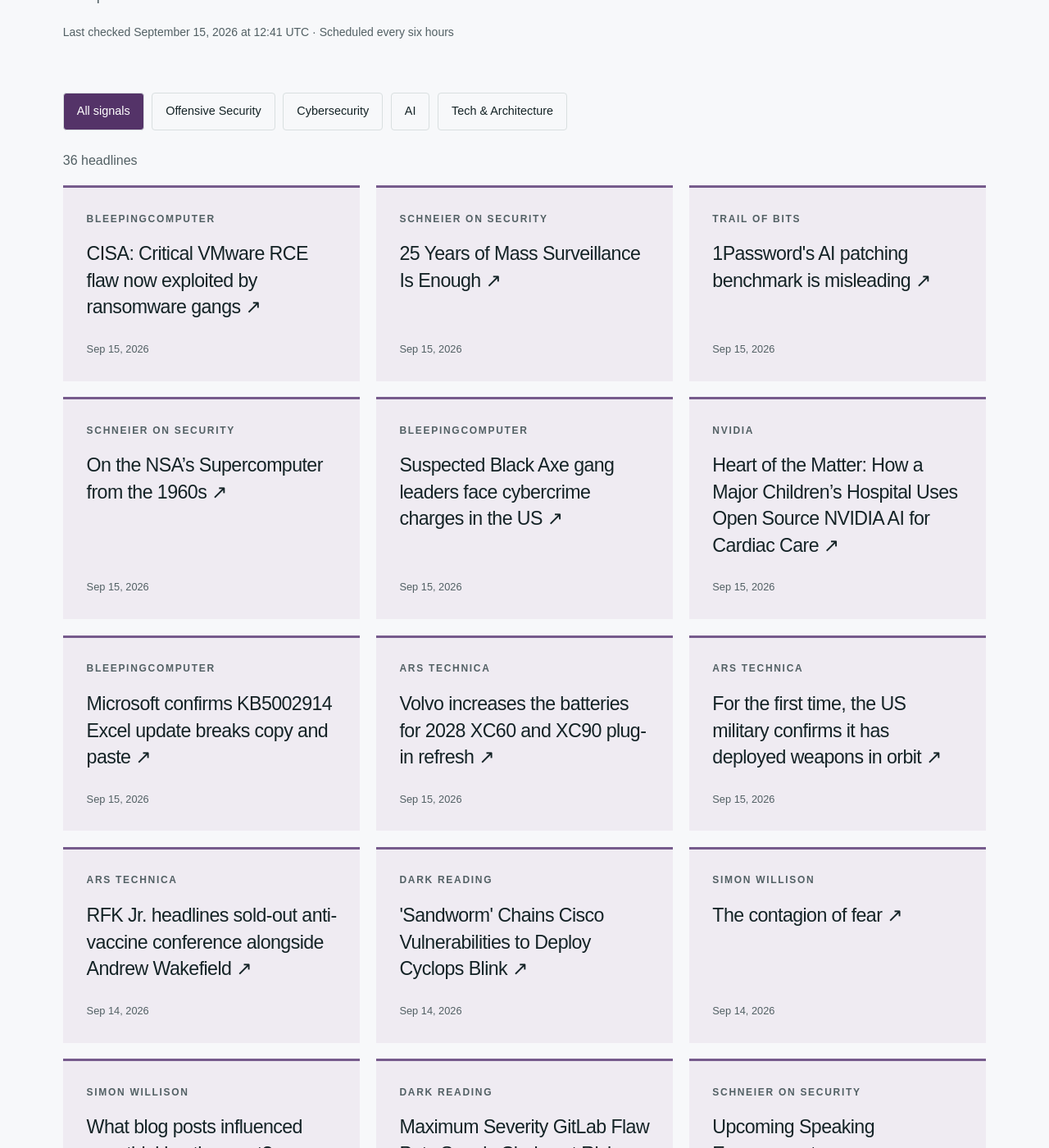
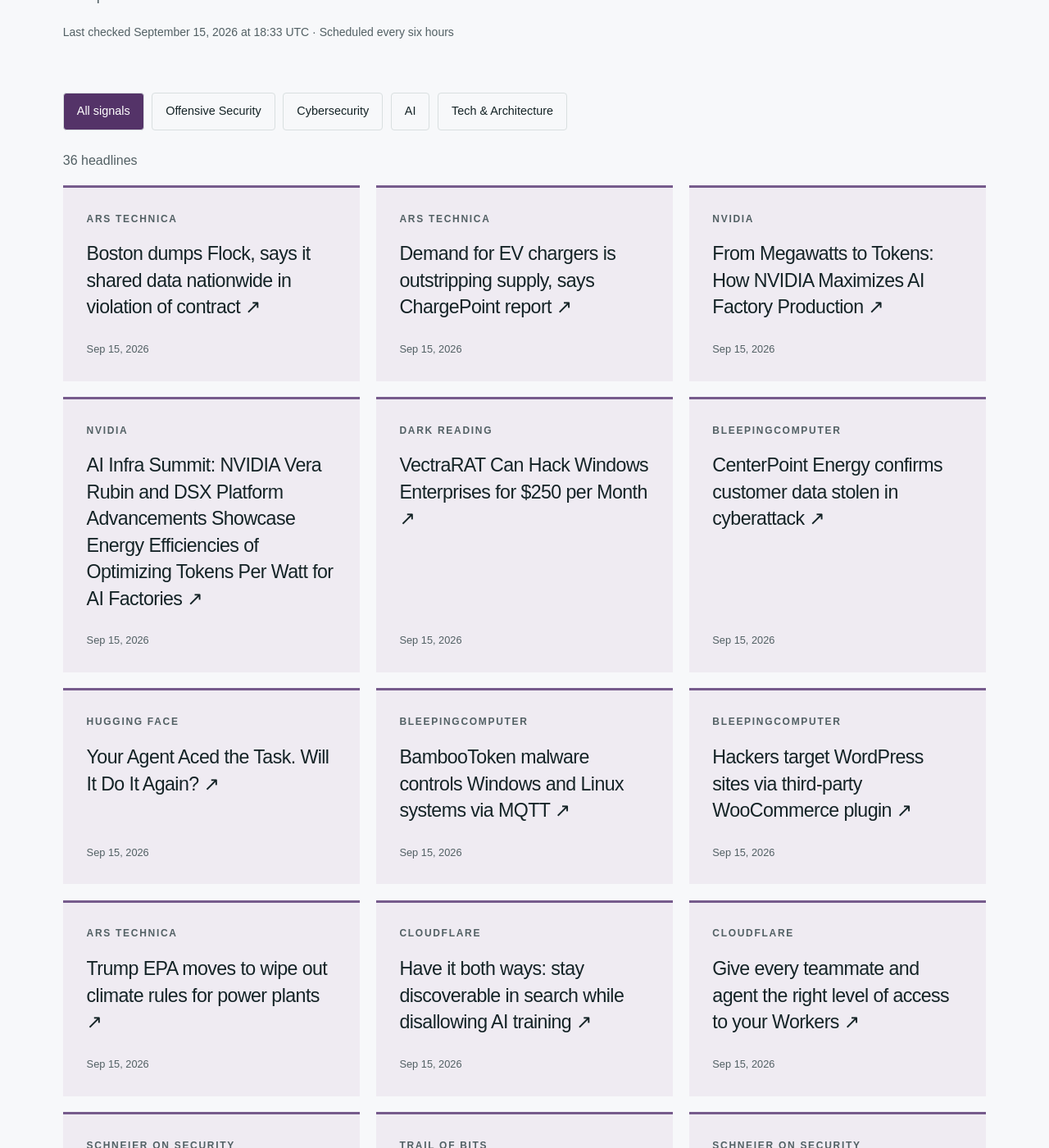
Before and after one commit to hntk/hntk.github.io, a Jekyll site: the page built from news/index.html, in a window 1280 px wide and 1400 px high, scrolled down 375 px. Shown: the whole window at 82% size. Built offline with Jekyll 4.4.1, drawn with Linux system fonts in a browser that asks for light colours; some of the changed text lies outside the part shown.

Commit message:
Refresh News and Signals

```diff
--- a/_data/news.json
+++ b/_data/news.json
@@ -1,13 +1,101 @@
 {
-  "updated": "2026-09-15T12:41:01.303757+00:00",
+  "updated": "2026-09-15T18:33:18.183080+00:00",
   "items": [
     {
-      "title": "CISA: Critical VMware RCE flaw now exploited by ransomware gangs",
-      "url": "https://www.bleepingcomputer.com/news/security/cisa-critical-vmware-vcenter-rce-flaw-now-exploited-by-ransomware-gangs/",
-      "published": "2026-09-15T12:16:32+00:00",
+      "title": "Boston dumps Flock, says it shared data nationwide in violation of contract",
+      "url": "https://arstechnica.com/tech-policy/2026/09/boston-dumps-flock-says-it-shared-data-nationwide-in-violation-of-contract/",
+      "published": "2026-09-15T18:14:11+00:00",
+      "source": "Ars Technica",
+      "source_id": "ars-technica",
+      "category": "tech-architecture"
+    },
+    {
+      "title": "Demand for EV chargers is outstripping supply, says ChargePoint report",
+      "url": "https://arstechnica.com/cars/2026/09/ev-charging-infrastructure-is-still-lagging-adoption-report-says/",
+      "published": "2026-09-15T17:58:09+00:00",
+      "source": "Ars Technica",
+      "source_id": "ars-technica",
+      "category": "tech-architecture"
+    },
+    {
+      "title": "From Megawatts to Tokens: How NVIDIA Maximizes AI Factory Production",
+      "url": "https://blogs.nvidia.com/blog/from-megawatts-to-tokens-how-nvidia-maximizes-ai-factory-production/",
+      "published": "2026-09-15T16:55:59+00:00",
+      "source": "NVIDIA",
+      "source_id": "nvidia",
+      "category": "ai"
+    },
+    {
+      "title": "AI Infra Summit: NVIDIA Vera Rubin and DSX Platform Advancements Showcase Energy Efficiencies of Optimizing Tokens Per Watt for AI Factories",
+      "url": "https://blogs.nvidia.com/blog/ai-infra-summit-vera-rubin-dsx-energy-efficiencies-tokens-per-watt-ai-factories/",
+      "published": "2026-09-15T16:55:40+00:00",
+      "source": "NVIDIA",
+      "source_id": "nvidia",
+      "category": "ai"
+    },
+    {
+      "title": "VectraRAT Can Hack Windows Enterprises for $250 per Month",
+      "url": "https://www.darkreading.com/endpoint-security/vectrarat-hack-windows-enterprises",
+      "published": "2026-09-15T16:45:37+00:00",
+      "source": "Dark Reading",
+      "source_id": "dark-reading",
+      "category": "cybersecurity"
+    },
+    {
+      "title": "CenterPoint Energy confirms customer data stolen in cyberattack",
+      "url": "https://www.bleepingcomputer.com/news/security/centerpoint-energy-confirms-customer-data-stolen-in-cyberattack/",
+      "published": "2026-09-15T16:40:14+00:00",
       "source": "BleepingComputer",
       "source_id": "bleepingcomputer",
       "category": "cybersecurity"
+    },
+    {
+      "title": "Your Agent Aced the Task. Will It Do It Again?",
+      "url": "https://huggingface.co/blog/ibm-research/altk-evolve-consistency",
+      "published": "2026-09-15T16:00:44+00:00",
+      "source": "Hugging Face",
+      "source_id": "hugging-face",
+      "category": "ai"
+    },
+    {
+      "title": "BambooToken malware controls Windows and Linux systems via MQTT",
+      "url": "https://www.bleepingcomputer.com/news/security/bambootoken-malware-controls-windows-and-linux-systems-via-mqtt/",
+      "published": "2026-09-15T15:00:00+00:00",
+      "source": "BleepingComputer",
+      "source_id": "bleepingcomputer",
+      "category": "cybersecurity"
+    },
+    {
+      "title": "Hackers target WordPress sites via third-party WooCommerce plugin",
+      "url": "https://www.bleepingcomputer.com/news/security/hackers-target-wordpress-sites-via-third-party-woocommerce-plugin/",
+      "published": "2026-09-15T14:45:10+00:00",
+      "source": "BleepingComputer",
+      "source_id": "bleepingcomputer",
+      "category": "cybersecurity"
+    },
+    {
+      "title": "Trump EPA moves to wipe out climate rules for power plants",
+      "url": "https://arstechnica.com/science/2026/09/epa-seeks-to-eliminate-remaining-greenhouse-gas-rules-for-power-plants/",
+      "published": "2026-09-15T13:43:51+00:00",
+      "source": "Ars Technica",
+      "source_id": "ars-technica",
+      "category": "tech-architecture"
+    },
+    {
+      "title": "Have it both ways: stay discoverable in search while disallowing AI training",
+      "url": "https://blog.cloudflare.com/accountable-mixed-use-ai-crawlers/",
+      "published": "2026-09-15T13:00:00+00:00",
+      "source": "Cloudflare",
+      "source_id": "cloudflare",
+      "category": "tech-architecture"
+    },
+    {
+      "title": "Give every teammate and agent the right level of access to your Workers",
+      "url": "https://blog.cloudflare.com/workers-granular-authorization/",
+      "published": "2026-09-15T13:00:00+00:00",
+      "source": "Cloudflare",
+      "source_id": "cloudflare",
+      "category": "tech-architecture"
     },
     {
       "title": "25 Years of Mass Surveillance Is Enough",
@@ -34,52 +122,12 @@
       "category": "cybersecurity"
     },
     {
-      "title": "Suspected Black Axe gang leaders face cybercrime charges in the US",
-      "url": "https://www.bleepingcomputer.com/news/security/black-axe-gang-members-extradited-to-us-face-cybercrime-charges/",
-      "published": "2026-09-15T09:50:25+00:00",
-      "source": "BleepingComputer",
-      "source_id": "bleepingcomputer",
-      "category": "cybersecurity"
-    },
-    {
       "title": "Heart of the Matter: How a Major Children’s Hospital Uses Open Source NVIDIA AI for Cardiac Care",
       "url": "https://blogs.nvidia.com/blog/childrens-hospital-open-source-ai-cardiac-care/",
       "published": "2026-09-15T09:00:42+00:00",
       "source": "NVIDIA",
       "source_id": "nvidia",
       "category": "ai"
-    },
-    {
-      "title": "Microsoft confirms KB5002914 Excel update breaks copy and paste",
-      "url": "https://www.bleepingcomputer.com/news/microsoft/microsoft-september-kb5002914-security-update-breaks-excel-copy-and-paste/",
-      "published": "2026-09-15T08:40:20+00:00",
-      "source": "BleepingComputer",
-      "source_id": "bleepingcomputer",
-      "category": "cybersecurity"
-    },
-    {
-      "title": "Volvo increases the batteries for 2028 XC60 and XC90 plug-in refresh",
-      "url": "https://arstechnica.com/cars/2026/09/volvo-bigs-up-the-batteries-for-2028-xc60-and-xc90-plug-in-refresh/",
-      "published": "2026-09-15T07:00:30+00:00",
-      "source": "Ars Technica",
-      "source_id": "ars-technica",
-      "category": "tech-architecture"
-    },
-    {
-      "title": "For the first time, the US military confirms it has deployed weapons in orbit",
-      "url": "https://arstechnica.com/space/2026/09/for-the-first-time-the-us-military-confirms-it-has-deployed-weapons-in-orbit/",
-      "published": "2026-09-15T03:47:36+00:00",
-      "source": "Ars Technica",
-      "source_id": "ars-technica",
-      "category": "tech-architecture"
-    },
-    {
-      "title": "RFK Jr. headlines sold-out anti-vaccine conference alongside Andrew Wakefield",
-      "url": "https://arstechnica.com/health/2026/09/rfk-jr-headlines-sold-out-anti-vaccine-conference-alongside-andrew-wakefield/",
-      "published": "2026-09-14T22:06:24+00:00",
-      "source": "Ars Technica",
-      "source_id": "ars-technica",
-      "category": "tech-architecture"
     },
     {
       "title": "'Sandworm' Chains Cisco Vulnerabilities to Deploy Cyclops Blink",
@@ -130,22 +178,6 @@
       "category": "cybersecurity"
     },
     {
-      "title": "Anthropic CEO: Time to Shift From Improving to Controlling AI",
-      "url": "https://www.darkreading.com/cyber-risk/anthropic-ceo-shift-from-improving-to-controlling-ai",
-      "published": "2026-09-14T16:41:10+00:00",
-      "source": "Dark Reading",
-      "source_id": "dark-reading",
-      "category": "cybersecurity"
-    },
-    {
-      "title": "Perplexity Portable Computer Is Now Available on Windows, Powered by NVIDIA RTX",
-      "url": "https://blogs.nvidia.com/blog/local-ai-perplexity-windows-pcs/",
-      "published": "2026-09-14T15:00:52+00:00",
-      "source": "NVIDIA",
-      "source_id": "nvidia",
-      "category": "ai"
-    },
-    {
       "title": "Quoting Laurie Voss",
       "url": "https://simonwillison.net/2026/Sep/14/laurie-voss/",
       "published": "2026-09-14T14:34:29+00:00",
@@ -178,14 +210,6 @@
       "category": "tech-architecture"
     },
     {
-      "title": "Skild AI Taps NVIDIA Physical AI to Teach Robots New Tasks From a Single Video",
-      "url": "https://blogs.nvidia.com/blog/skild-ai-s1-physical-ai/",
-      "published": "2026-09-10T16:30:35+00:00",
-      "source": "NVIDIA",
-      "source_id": "nvidia",
-      "category": "ai"
-    },
-    {
       "title": "Unmasking SCCM Application Execution",
       "url": "https://specterops.io/blog/2026/09/10/unmasking-sccm-application-execution/",
       "published": "2026-09-10T16:00:00+00:00",
@@ -194,12 +218,12 @@
       "category": "offensive-security"
     },
     {
-      "title": "1.1.1.1 now supports post-quantum DNSSEC, all 2,420 bytes of it",
-      "url": "https://blog.cloudflare.com/post-quantum-dnssec-1111/",
-      "published": "2026-09-10T13:00:00+00:00",
-      "source": "Cloudflare",
-      "source_id": "cloudflare",
-      "category": "tech-architecture"
+      "title": "Beyond Tier Zero",
+      "url": "https://specterops.io/blog/2026/09/10/beyond-tier-zero/",
+      "published": "2026-09-10T13:26:32+00:00",
+      "source": "SpecterOps",
+      "source_id": "specterops",
+      "category": "offensive-security"
     },
     {
       "title": "Async GRPO with LoRA across HF Jobs: a bucket, a proxy, and no NCCL",
@@ -218,22 +242,6 @@
       "category": "ai"
     },
     {
-      "title": "IBM releases SOTA Granite Time Series PatchTST-FM-r2 model with commercial-friendly license",
-      "url": "https://huggingface.co/blog/ibm-research/ibm-releases-sota-granite-time-series",
-      "published": "2026-09-09T15:36:24+00:00",
-      "source": "Hugging Face",
-      "source_id": "hugging-face",
-      "category": "ai"
-    },
-    {
-      "title": "How we rebuilt Cloudflare Workers’ module registry for Node.js compatibility",
-      "url": "https://blog.cloudflare.com/workers-module-registry-nodejs/",
-      "published": "2026-09-09T13:00:00+00:00",
-      "source": "Cloudflare",
-      "source_id": "cloudflare",
-      "category": "tech-architecture"
-    },
-    {
       "title": "A “proof” of Fermat’s Last Theorem that fits the margin",
       "url": "https://blog.trailofbits.com/2026/09/09/a-proof-of-fermats-last-theorem-that-fits-the-margin/",
       "published": "2026-09-09T11:00:00+00:00",
@@ -245,14 +253,6 @@
       "title": "Token Analysis and Tracking System (TATS)",
       "url": "https://specterops.io/blog/2026/09/08/token-analysis-and-tracking-system-tats/",
       "published": "2026-09-08T17:30:00+00:00",
-      "source": "SpecterOps",
-      "source_id": "specterops",
-      "category": "offensive-security"
-    },
-    {
-      "title": "From Findings to Fixes: Getting Value from Red Team Results",
-      "url": "https://specterops.io/blog/2026/09/08/from-findings-to-fixes-getting-value-from-red-team-results/",
-      "published": "2026-09-08T17:00:00+00:00",
       "source": "SpecterOps",
       "source_id": "specterops",
       "category": "offensive-security"
@@ -295,79 +295,79 @@
       "id": "ars-technica",
       "name": "Ars Technica",
       "status": "ok",
-      "last_success": "2026-09-15T12:41:01.303757+00:00"
+      "last_success": "2026-09-15T18:33:18.183080+00:00"
     },
     {
       "id": "bleepingcomputer",
       "name": "BleepingComputer",
       "status": "ok",
-      "last_success": "2026-09-15T12:41:01.303757+00:00"
+      "last_success": "2026-09-15T18:33:18.183080+00:00"
     },
     {
       "id": "cloudflare",
       "name": "Cloudflare",
       "status": "ok",
-      "last_success": "2026-09-15T12:41:01.303757+00:00"
+      "last_success": "2026-09-15T18:33:18.183080+00:00"
     },
     {
       "id": "dark-reading",
       "name": "Dark Reading",
       "status": "ok",
-      "last_success": "2026-09-15T12:41:01.303757+00:00"
+      "last_success": "2026-09-15T18:33:18.183080+00:00"
     },
     {
       "id": "hugging-face",
       "name": "Hugging Face",
       "status": "ok",
-      "last_success": "2026-09-15T12:41:01.303757+00:00"
+      "last_success": "2026-09-15T18:33:18.183080+00:00"
     },
     {
       "id": "microsoft-research",
       "name": "Microsoft Research",
       "status": "ok",
-      "last_success": "2026-09-15T12:41:01.303757+00:00"
+      "last_success": "2026-09-15T18:33:18.183080+00:00"
     },
     {
       "id": "nvidia",
       "name": "NVIDIA",
       "status": "ok",
-      "last_success": "2026-09-15T12:41:01.303757+00:00"
+      "last_success": "2026-09-15T18:33:18.183080+00:00"
     },
     {
       "id": "portswigger",
       "name": "PortSwigger Research",
       "status": "ok",
-      "last_success": "2026-09-15T12:41:01.303757+00:00"
+      "last_success": "2026-09-15T18:33:18.183080+00:00"
     },
     {
       "id": "schneier",
       "name": "Schneier on Security",
       "status": "ok",
-      "last_success": "2026-09-15T12:41:01.303757+00:00"
+      "last_success": "2026-09-15T18:33:18.183080+00:00"
     },
     {
       "id": "simon-willison",
       "name": "Simon Willison",
       "status": "ok",
-      "last_success": "2026-09-15T12:41:01.303757+00:00"
+      "last_success": "2026-09-15T18:33:18.183080+00:00"
     },
     {
       "id": "specterops",
       "name": "SpecterOps",
       "status": "ok",
-      "last_success": "2026-09-15T12:41:01.303757+00:00"
+      "last_success": "2026-09-15T18:33:18.183080+00:00"
     },
     {
       "id": "trail-of-bits",
       "name": "Trail of Bits",
       "status": "ok",
-      "last_success": "2026-09-15T12:41:01.303757+00:00"
+      "last_success": "2026-09-15T18:33:18.183080+00:00"
     },
     {
       "id": "wired",
       "name": "WIRED Security",
       "status": "ok",
-      "last_success": "2026-09-15T12:41:01.303757+00:00"
+      "last_success": "2026-09-15T18:33:18.183080+00:00"
     }
   ]
 }
```
